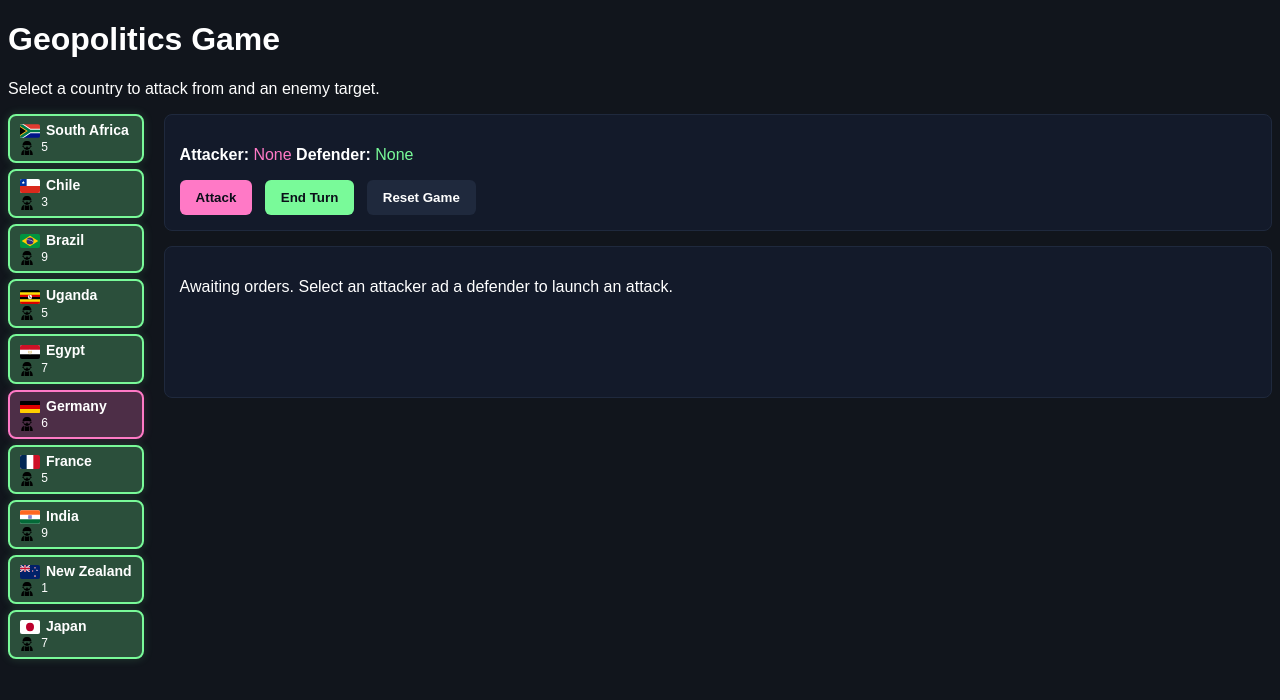
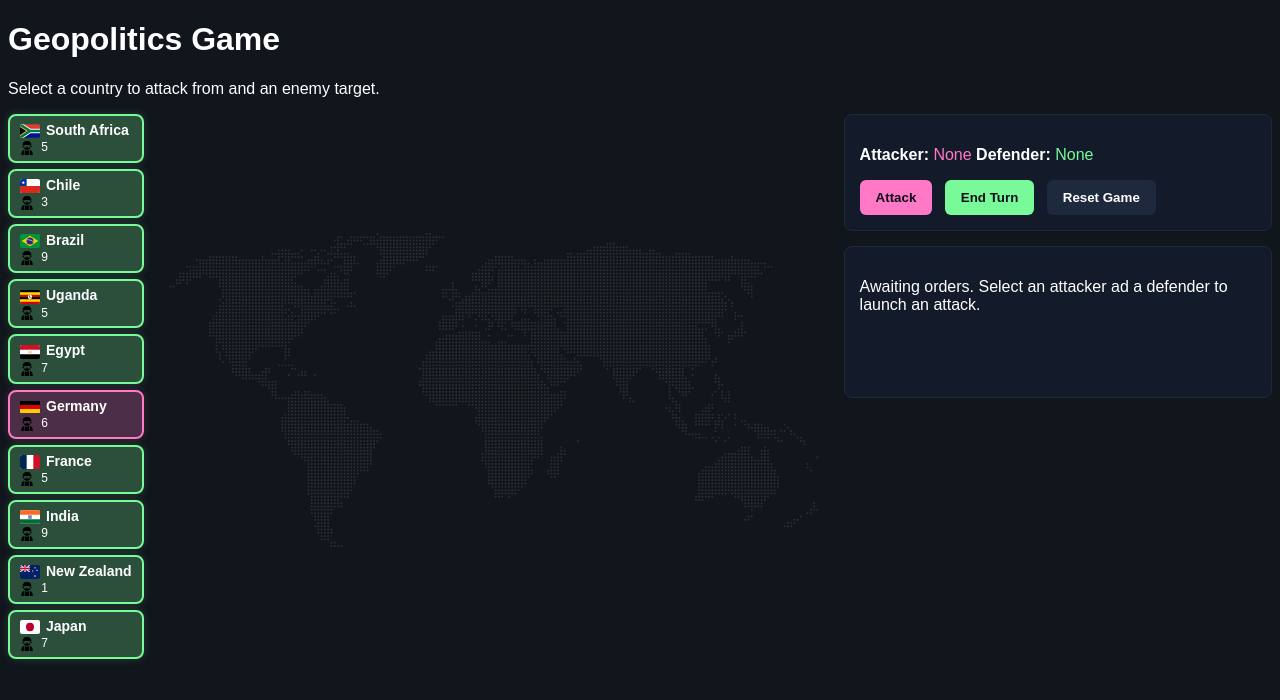
Before and after one commit to shifradestiny/geopolitics-game, a Flask app: page / in a window 1280 px wide. Shown: the top 700 px of the page. Run offline with Flask 3, Linux system fonts and the light colour scheme.

Commit message:
Update background

```diff
--- a/static/css/style.css
+++ b/static/css/style.css
@@ -118,3 +118,11 @@ button {
   margin-right: 4px;
   vertical-align: middle;
 }
+
+.tactical-map-img {
+  width: 100%;
+  height: 100%;
+  object-fit: contain;
+  border-radius: 4px;
+  opacity: 0.85;
+}
--- a/templates/index.html
+++ b/templates/index.html
@@ -13,6 +13,15 @@
     <div id="game-container">
       <!-- Country cards -->
       <div id="board"></div>
+
+      <!-- World map background-->
+      <div class="world-map-container" id="world-map-svg">
+        <img
+          src="/static/images/world_map.svg"
+          alt="World Map"
+          class="tactical-map-img"
+        />
+      </div>
 
       <div id="right-panel">
         <!-- Panel for selctions and buttons -->
```
Also changed, not shown: static/images/world_map.svg (added).
